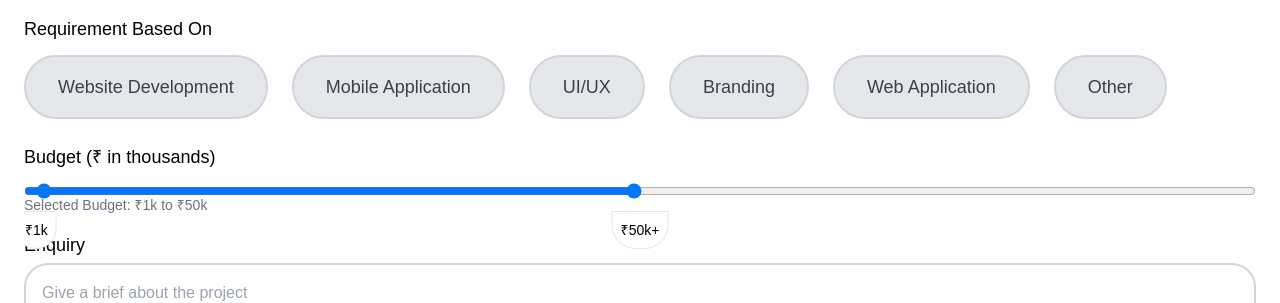
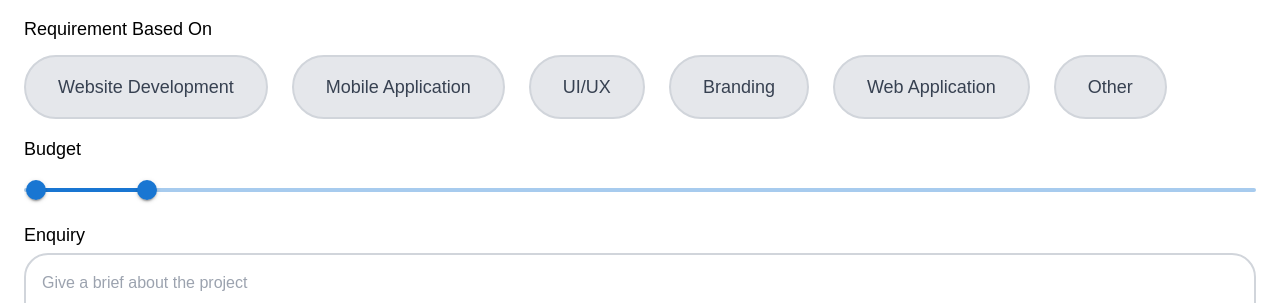
Before and after one commit to AlphaCoders007/AlphaCoders-website, a Next.js app: page / in a window 1280 px wide. Shown: the part 1062-1365 px from the top of the page. Built offline with nearby package versions, Linux system fonts and the light colour scheme; a web font is replaced by a local one.

Commit message:
Footer added

```diff
--- a/package.json
+++ b/package.json
@@ -9,6 +9,9 @@
     "lint": "next lint"
   },
   "dependencies": {
+    "@emotion/react": "^11.13.5",
+    "@emotion/styled": "^11.13.5",
+    "@mui/material": "^6.1.9",
     "@nextui-org/react": "^2.4.8",
     "@tabler/icons-react": "^3.22.0",
     "clsx": "^2.1.1",
--- a/src/app/components/ContactSection.tsx
+++ b/src/app/components/ContactSection.tsx
@@ -1,5 +1,5 @@
 "use client";
-import React, { useState,useEffect} from "react";
+import React, { useState,useEffect } from "react";
 import {
   Phone,
   Mail,
@@ -8,11 +8,19 @@ import {
   Facebook,
   Github,
 } from "lucide-react";
+import { Slider } from "@mui/material";
 
-const ConnectSection: React.FC = (): JSX.Element => {
+const ConnectSection: React.FC = () => {
   const [isPopupOpen, setIsPopupOpen] = useState(false);
-  const [budget, setBudget] = useState(10); // State to track budget range value
+  const [budgetRange, setBudgetRange] = useState<number[]>([10, 100]);
   const [isScrolledToBottom, setIsScrolledToBottom] = useState(false);
+
+  const handleBudgetRangeChange = (
+    event: Event,
+    newValue: number | number[]
+  ) => {
+    setBudgetRange(newValue as number[]);
+  };
 
   const handlePopupToggle = () => {
     setIsPopupOpen(!isPopupOpen);
@@ -38,35 +46,6 @@ const ConnectSection: React.FC = (): JSX.Element => {
       window.removeEventListener("scroll", handleScroll);
     };
   }, []);
-  // Function to handle budget input change
-  const handleBudgetChange = (event: React.ChangeEvent<HTMLInputElement>) => {
-    setBudget(Number(event.target.value));
-  };
-
-  // Function to handle min range input change
-  // Define the event type explicitly for 'e'
-  const [minValue, setMinValue] = useState<number>(1000); // Assuming minValue is in thousands
-  const [maxValue, setMaxValue] = useState<number>(50000); // Assuming maxValue is in thousands
-
-  // Function to handle min value change
-  const handleMinChange = (e: React.ChangeEvent<HTMLInputElement>): void => {
-    const newValue = Number(e.target.value); // Ensure the value is a number
-    if (newValue <= maxValue) {
-      setMinValue(newValue); // Update minValue if it's less than or equal to maxValue
-    }
-  };
-
-  // Function to handle max value change
-  const handleMaxChange = (e: React.ChangeEvent<HTMLInputElement>): void => {
-    const newValue = Number(e.target.value); // Ensure the value is a number
-    if (newValue >= minValue) {
-      setMaxValue(newValue); // Update maxValue if it's greater than or equal to minValue
-    }
-  };
-
-  // Function to get the percentage position for the slider
-  const getMinPosition = (value: number): number => (value / 100000) * 100;
-  const getMaxPosition = (value: number): number => (value / 100000) * 100;
 
   return (
     <div className="flex h-full w-full flex-col items-end justify-end bg-white">
@@ -338,102 +317,19 @@ const ConnectSection: React.FC = (): JSX.Element => {
               </div>
             </div>
 
-            <div className="mt-[1.5rem]">
-      <label htmlFor="budgetRange" className="text-black text-lg">
-        Budget (₹ in thousands)
-      </label>
-      <div className="price-range-slider relative pt-[1rem]">
-        <div className="slider relative">
-          <div
-            className="example-track example-track-0"
-            style={{
-              position: 'absolute',
-              left: '0px',
-              right: `${1000 - getMaxPosition(maxValue)}%`,
-            }}
-          ></div>
-          <div
-            className="example-track example-track-1"
-            style={{
-              position: 'absolute',
-              left: `${getMinPosition(minValue)}%`,
-              right: `${1000 - getMaxPosition(maxValue)}%`,
-            }}
-          ></div>
-          <div
-            className="example-track example-track-2"
-            style={{
-              position: 'absolute',
-              left: `${getMinPosition(minValue)}%`,
-              right: '0px',
-            }}
-          ></div>
-
-          {/* Min Value Slider Handle */}
-          <div
-            className="group absolute -top-2 cursor-pointer rounded-full bg-blue-500"
-            style={{
-              left: `${getMinPosition(minValue)}%`,
-              zIndex: 1, // Make sure minValue handle has a lower z-index than maxValue handle
-            }}
-            role="slider"
-            aria-valuenow={minValue}
-            aria-valuemin={1}
-            aria-valuemax={maxValue}
-            aria-labelledby="minValueLabel"
-          >
-            <div className="absolute top-8 flex -translate-x-1/2 items-center justify-center rounded-b-3xl border border-[#E6E6E6] bg-white p-[0.5rem] font-Montserrat text-sm">
-              ₹{minValue / 1000}k
-            </div>
-          </div>
-
-          {/* Max Value Slider Handle */}
-          <div
-            className="group absolute -top-2 cursor-pointer rounded-full bg-blue-500"
-            style={{
-              left: `${getMaxPosition(maxValue)}%`,
-              zIndex: 2, // Ensure maxValue handle is on top
-            }}
-            role="slider"
-            aria-valuenow={maxValue}
-            aria-valuemin={minValue}
-            aria-valuemax={100000}
-            aria-labelledby="maxValueLabel"
-          >
-            <div className="absolute top-8 flex -translate-x-1/2 items-center justify-center rounded-b-3xl border border-[#E6E6E6] bg-white p-[0.5rem] font-Montserrat text-sm">
-              ₹{maxValue / 1000}k+
-            </div>
-          </div>
-        </div>
-
-        {/* Range Inputs for Min and Max */}
-        <div className="absolute inset-x-0 top-[1rem]">
-          <input
-            type="range"
-            min="1"
-            max="100000"
-            value={minValue}
-            onChange={handleMinChange}
-            className="absolute w-full h-2 bg-gray-300 rounded-full focus:outline-none z-10" // z-index added to avoid overlap
-          />
-          <input
-            type="range"
-            min={minValue + 1}
-            max="100000"
-            value={maxValue}
-            onChange={handleMaxChange}
-            className="absolute w-full h-2 bg-gray-300 rounded-full focus:outline-none z-20" // Higher z-index for max value
+            <div className="mt-4">
+              <label className="text-black text-lg">Budget</label>
+              <div className="flex items-center justify-between mt-3">
+                <Slider
+                  getAriaLabel={() => "Budget range"}
+                  value={budgetRange}
+                  onChange={handleBudgetRangeChange}
+                  valueLabelDisplay="auto"
+                  min={0}
+                  max={1000}
                 />
               </div>
             </div>
-
-      <p className="text-sm text-gray-500 mt-2">
-        Selected Budget: ₹{minValue / 1000}k to ₹{maxValue / 1000}k
-      </p>
-    </div>
-
-
-
 
             <div className="mt-4">
               <label className="text-black text-lg">Enquiry</label>
@@ -453,8 +349,6 @@ const ConnectSection: React.FC = (): JSX.Element => {
           </form>
         </div>
       </div>
-
-
       <div
         className={`fixed inset-x-0 bottom-0 z-40 transition-all duration-500 ease-in-out ${
           isScrolledToBottom ? "transform translate-y-0" : "transform translate-y-full"
@@ -473,7 +367,6 @@ const ConnectSection: React.FC = (): JSX.Element => {
 
     </div>
     </div>
-
   );
 };
 
```
Also changed, not shown: 1 other file (tests, documents, lock files or other folders). Lines whose indentation alone changed are shown as unchanged.
